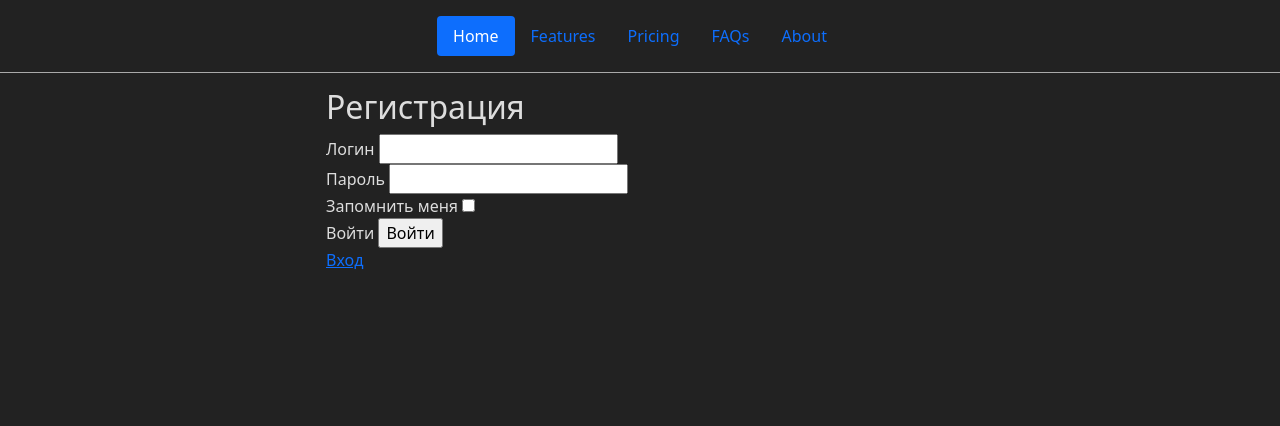
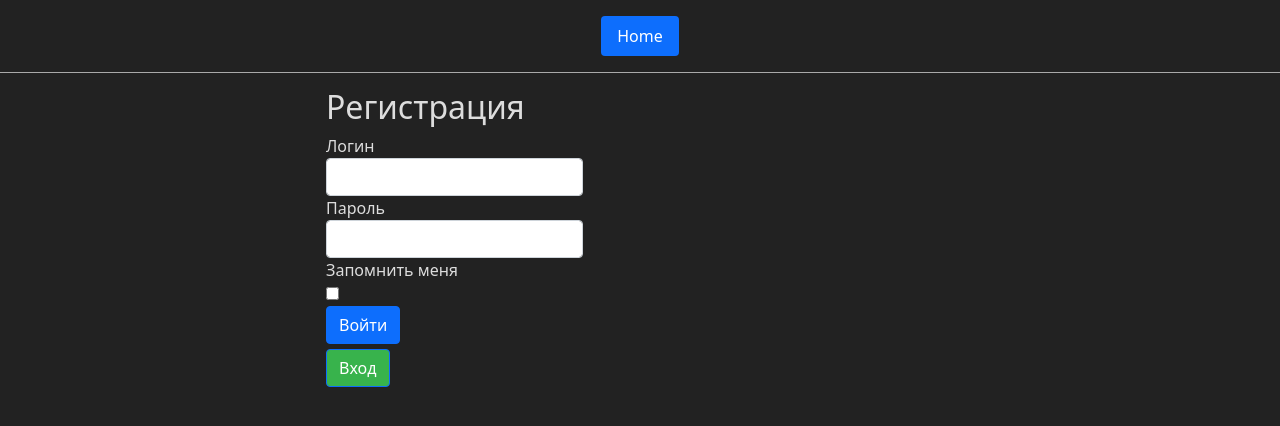
Before and after one commit to Sus4no/ProjectMessenger, a Flask app: page /registration in a window 1280 px wide. Shown: the top 426 px of the page. Run offline with Flask 2, Linux system fonts and the light colour scheme.

Commit message:
Add files via upload

```diff
--- a/static/css/style.css
+++ b/static/css/style.css
@@ -43,7 +43,7 @@ body {
     border: 1px solid black;
     width: 60px;
     height: 60px;
-    border-radius: 10%;
+    border-radius: 31px;
 }
 
 
@@ -51,3 +51,55 @@ body {
     margin-left: 15px;
     color: #ddd;
 }
+
+.btn_switch {
+    display: inline-block;
+    background: #8C959D;
+    color: #fff;
+    padding: 1rem 1.5rem;
+    text-decoration: none;
+    border-radius: 3px;
+}
+
+.log_reg_par {
+    padding: 3px;
+}
+
+.btn_submit {
+    border: 0;
+    border-radius: 5px;
+    background: #4676D7;
+    color: #fff;
+    padding: 8px 16px;
+    font-size: 16px;
+}
+
+.error {
+    font-size: 8px;
+    padding-left: 50px;
+}
+
+.form-horizontal {
+    display: flex;
+    flex-direction: column;
+    align-items: flex-start;
+}
+
+.form-group1 {
+    display: flex;
+    flex-direction: column;
+    justify-content: flex-start;
+}
+
+.btn-logout {
+    float: right;
+}
+
+.contacts-stl {
+    display: flex;
+}
+
+.btn-log-reg1 {
+    background: #38b34c;
+    margin-top: 5px;
+}
--- a/templates/base.html
+++ b/templates/base.html
@@ -15,11 +15,7 @@
         <div class="container-fluid">
             <nav class="d-flex justify-content-center py-3 fixed-top navbar-my">
                 <ul class="nav nav-pills">
-                    <li class="nav-item"><a href="#" class="nav-link active" aria-current="page">Home</a></li>
-                    <li class="nav-item"><a href="#" class="nav-link">Features</a></li>
-                    <li class="nav-item"><a href="#" class="nav-link">Pricing</a></li>
-                    <li class="nav-item"><a href="#" class="nav-link">FAQs</a></li>
-                    <li class="nav-item"><a href="#" class="nav-link">About</a></li>
+                    <li class="nav-item"><a href="/login" class="nav-link active" aria-current="page">Home</a></li>
                 </ul>
             </nav>
             <div class="content justify-content-center">
--- a/templates/contacts.html
+++ b/templates/contacts.html
@@ -4,7 +4,7 @@
 <div class="contacts">
     <div>
         {{ current_user.username }}
-        <a href="/logout">выйти</a>
+        <a href="/logout" class="btn btn-primary btn-logout">выйти</a>
     </div>
     <div class="list-group contacts__list">
         {% for item in users %}
--- a/templates/registration.html
+++ b/templates/registration.html
@@ -2,19 +2,24 @@
 
 {% block content %}
     <h2>Регистрация</h2>
-    <form action="" method="post" novalidate>
-        <div>
-            {{ form.csrf_token }}
+    {% for field, errors in form.errors.items() %}
+    {{ ', '.join(errors) }}
+    {% endfor %}
+    <form class="form-horizontal" method="POST" action="">
+        {{ form.csrf_token() }}
+        <div class="form-group">
+            {{ form.username.label }}
+            {{ form.username(class="form-control") }}
         </div>
-        {% for field in form if field.name != 'csrf_token' %}
-            <div>
-                {{ field.label() }}
-                {{ field() }}
-                {% for error in field.errors %}
-                    <div class="error">{{ error }}</div>
-                {% endfor %}
-            </div>
-        {% endfor %}
+        <div class="form-group">
+            {{ form.password.label }}
+            {{ form.password(class="form-control") }}
+        </div>
+        <div class="form-group">
+            {{ form.remember_me.label }}<br>
+            {{ form.remember_me(class="bool")}}
+        </div>
+        {{ form.submit(class="btn btn-primary")}}
+        <a href="login" class='btn btn-primary btn-log-reg1'>Вход</a>
     </form>
-    <a href="login">Вход</a>
 {% endblock %}
```
Also changed, not shown: templates/login.html (+18 -13 lines), db/users.db.
